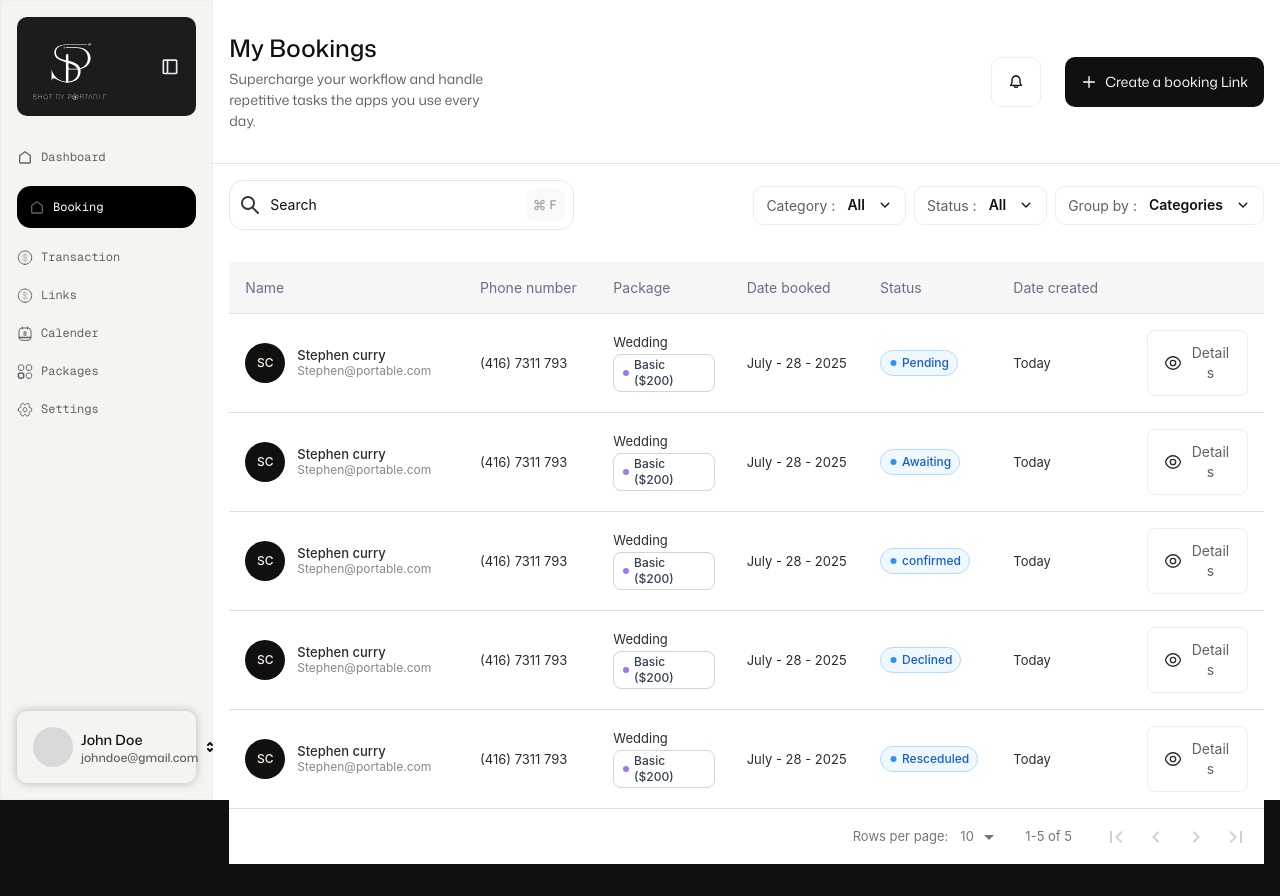
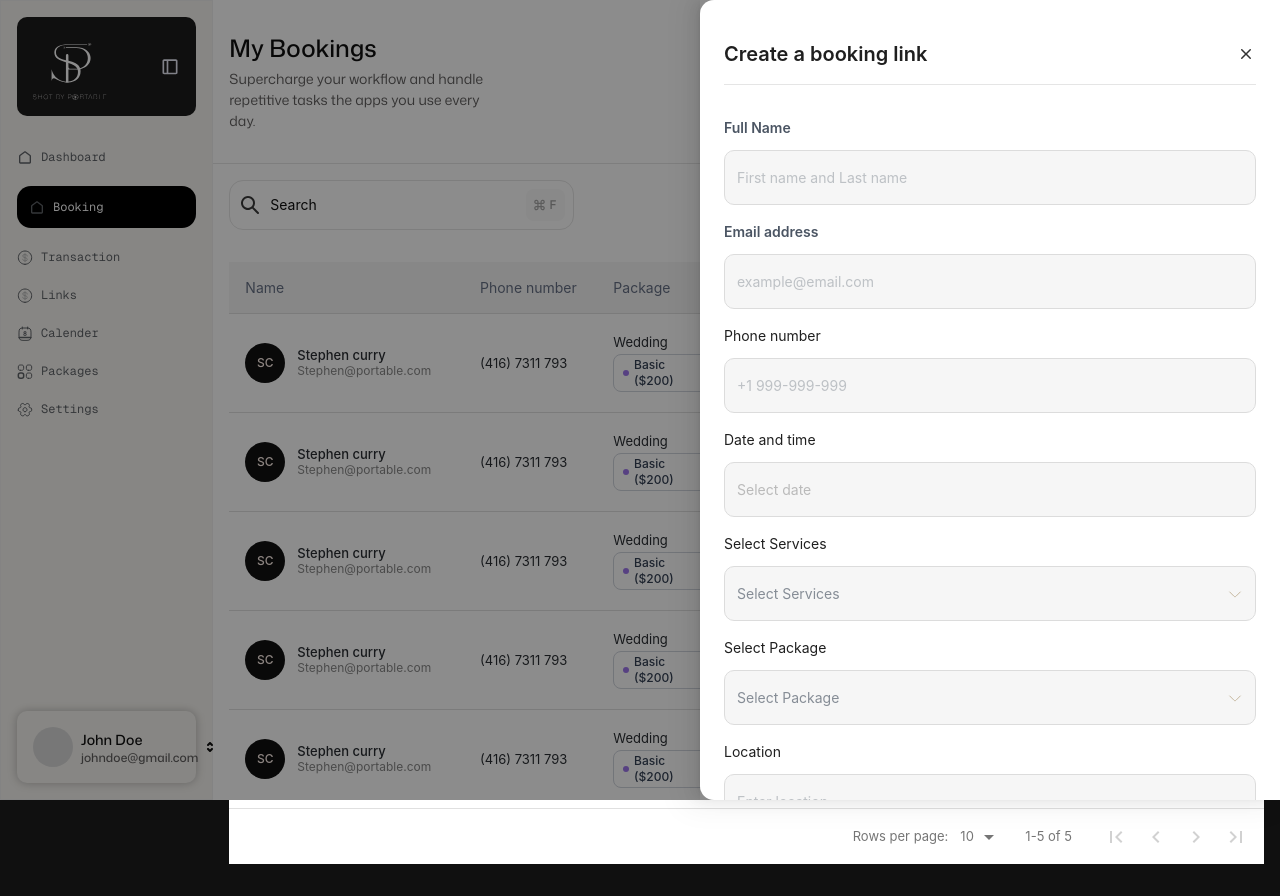
Before and after one commit to oluwaferanmi12/photography, a Next.js app: page /booking in a window 1280 px wide. Both pictures are taken after a click on the button "Create a booking Link". Built offline with nearby package versions, Linux system fonts and the light colour scheme; a web font is replaced by a local one; what @ant-design/nextjs-registry would draw is missing.

Commit message:
update on booking

```diff
--- a/src/app/(admin)/booking/page.tsx
+++ b/src/app/(admin)/booking/page.tsx
@@ -9,8 +9,13 @@ import Image from "next/image";
 import { useState } from "react";
 import { ResponsiveDrawer } from "@/components/admin-components/sideNav/responsive-drawer/responsive-drawer";
 import { Col, Row } from "antd";
-import RootLayout from "../layout";
 import AdminPageLayout from "@/adminLayouts/admin-page-layout";
+import { Input } from "@/components/inputs/input";
+import CustomSelect from "@/components/inputs/custom-select/custom-select";
+import DatePicker from "react-datepicker";
+import "react-datepicker/dist/react-datepicker.css";
+
+
 
 interface Booking {
   name: string;
@@ -80,6 +85,11 @@ export default function Booking() {
   const [drawerOpen, setDrawerOpen] = useState(false);
   const [selectedBooking, setSelectedBooking] = useState<Booking | null>(null);
   const [openBookingDetails, setOpenBookingDetails] = useState(false);
+  const [selectedService, setSelectedService] = useState("");
+  const [selectedPackage, setSelectedPackage] = useState("");
+  const [selectedDate, setSelectedDate] = useState<Date | null>(null);
+
+
 
   const handleViewDetails = (row: Booking) => {
     setSelectedBooking(row);
@@ -161,13 +171,32 @@ export default function Booking() {
       ),
     },
   ];
+
+  // booking
+  const services = [
+    { label: "Weddings", value: "wedding" },
+    { label: "Birthdays", value: "birthday" },
+    { label: "Videography", value: "videography" },
+    { label: "Kids & infants", value: "kids" },
+    { label: "Lifestyle & events", value: "lifestyle" },
+    { label: "Make up & Gele", value: "makeup" },
+    { label: "Family", value: "family" },
+  ];
+
+  const packages = [
+    { label: "Basic", value: "Basic ($400 plus tax)" },
+    { label: "Premium", value: "Premium ($900 plus tax)" },
+    { label: "Pro+", value: "Pro+ ($1500 plus tax)" },
+  ];
+
   return (
     <AdminPageLayout
       headerProps={{
         dashTitle: "My Bookings",
-        dashDescription: "Supercharge your workflow and handle repetitive tasks the apps you use every day.",
+        dashDescription:
+          "Supercharge your workflow and handle repetitive tasks the apps you use every day.",
         buttonTitle: "Create a booking Link",
-        buttonOnClick: () => setOpenBookingDetails(true)
+        buttonOnClick: () => setOpenBookingDetails(true),
       }}
     >
       <BaseDataTable columns={columns} data={data} />
@@ -295,13 +324,93 @@ export default function Booking() {
       {/* BOOKING DETAILS DRAWER */}
       <ResponsiveDrawer
         title="Create a booking link"
-        open={drawerOpen}
+        open={openBookingDetails}
         onClose={() => setOpenBookingDetails(false)}
       >
-        <div>
+        <div className="pb-14">
+          <form>
+            <div className="flex flex-col gap-4">
+              <div className="w-full flex flex-col gap-3">
+                <label
+                  htmlFor="name"
+                  className="text-grayish-500 font-semibold"
+                >
+                  Full Name
+                </label>
+                <Input variant="admin" placeholder="First name and Last name" />
+              </div>
+              <div className="w-full flex flex-col gap-3">
+                <label
+                  htmlFor="email"
+                  className="text-grayish-500 font-semibold"
+                >
+                  Email address
+                </label>
+                <Input variant="admin" placeholder="example@email.com" />
+              </div>
+              <div className="w-full flex flex-col gap-3">
+                <label htmlFor="phone">Phone number</label>
+                <Input variant="admin" placeholder="+1 999-999-999" />
+              </div>
+              <div className="w-full flex flex-col gap-3">
+                <label htmlFor="phone">Date and time</label>
+                <div className="bg-bayfi-grey-300 border-bayfi-grey text-[#868D96] placeholder:text-[#868D96] border py-4 px-3 rounded-lg flex justify-between items-center w-full">
+                  <DatePicker
+                    selected={selectedDate}
+                    onChange={(date) => setSelectedDate(date)}
+                    dateFormat="MMMM d, yyyy"
+                    placeholderText="Select date"
+                    className="!w-full bg-transparent text-[#BABABA] placeholder:text-[#BABABA] focus:outline-none"
+                    calendarClassName="bg-[#1a1a1a] text-[#BABABA] !w-full rounded-xl border-[#575252]"
+                  />
+                </div>
+              </div>
+              <div className="w-full flex flex-col gap-3">
+                <label htmlFor="phone">Select Services</label>
+                <CustomSelect
+                  variant="admin"
+                  selectData={services}
+                  defaultOption="Select Services"
+                  selectValue={selectedService}
+                  setSelectedValue={setSelectedService}
+                />
+              </div>
+              <div className="w-full flex flex-col gap-3">
+                <label htmlFor="phone">Select Package</label>
+                <CustomSelect
+                  variant="admin"
+                  selectData={packages}
+                  defaultOption="Select Package"
+                  selectValue={selectedPackage}
+                  setSelectedValue={setSelectedPackage}
+                />
+              </div>
+              <div className="w-full flex flex-col gap-3">
+                <label htmlFor="location">Location</label>
+                <Input variant="admin" placeholder="Enter location" />
+              </div>
+              <div className="w-full flex flex-col gap-3">
+                <label htmlFor="phone">Select Add ons(optional)</label>
+                <CustomSelect
+                  variant="admin"
+                  selectData={packages}
+                  defaultOption="Make up"
+                  selectValue={selectedPackage}
+                  setSelectedValue={setSelectedPackage}
+                />
+              </div>
 
+              {/*  */}
+            </div>
+            <div className="flex justify-between mt-3">
+              <p className="text-[#292D32] text-xl font-normal">Total</p>
+              <p className="text-black text-2xl font-medium">$1200.00</p>
+            </div>
+            <div className="mt-5">
+              <button className="w-full text-white py-4 px-8 rounded-full bg-[#1B1B1B]">Send booking link</button>
+            </div>
+          </form>
         </div>
-
       </ResponsiveDrawer>
     </AdminPageLayout>
   );
--- a/src/app/globals.css
+++ b/src/app/globals.css
@@ -100,6 +100,8 @@
   --color-admin-light-50: #EFEEEE;
   --color-admin-light-50: #EFEEEE;
   --color-bayfi-grey: #DCDCDC;
+  --color-bayfi-grey-300: #F6F6F6;
+  --color-grayish-500: #4B5563;
 
   --breakpoint-3xl: 1400px;
 
--- a/src/components/admin-components/sideNav/responsive-drawer/responsive-drawer.tsx
+++ b/src/components/admin-components/sideNav/responsive-drawer/responsive-drawer.tsx
@@ -1,7 +1,6 @@
 "use client";
 
-
-import closeIcon from "@/assets/svgs/Admin_svgs/modal-cancel.svg"
+import closeIcon from "@/assets/svgs/Admin_svgs/modal-cancel.svg";
 import { Drawer } from "antd";
 import { useMediaQuery } from "usehooks-ts";
 import { ReactNode } from "react";
@@ -27,15 +26,20 @@ export const ResponsiveDrawer = ({
       placement={isMobile ? "bottom" : "right"}
       open={open}
       onClose={onClose}
-      height={isMobile ? "85%" : undefined}
-      width={isMobile ? undefined : 480}
-      className="!rounded-tl-xl md:!rounded-l-xl"
+      height={isMobile ? "85%" : "100%"}
+      width={isMobile ? undefined : 580}
+      className="!rounded-tl-xl md:!rounded-l-xl "
       closeIcon={null}
     >
       <div className="flex justify-between items-center py-4">
         <p className="font-semibold text-xl">{title}</p>
         <span>
-                <Image onClick={onClose} src={closeIcon} className="cursor-pointer" alt="close icon" />
+          <Image
+            onClick={onClose}
+            src={closeIcon}
+            className="cursor-pointer"
+            alt="close icon"
+          />
         </span>
       </div>
       <hr className="py-4" />
--- a/src/components/contact-form/contact-form.tsx
+++ b/src/components/contact-form/contact-form.tsx
@@ -70,27 +70,28 @@ export const ContactFrom = ({
             <div className="flex gap-5">
               <div className="w-1/2 flex flex-col gap-3">
                 <label htmlFor="firstname">First name</label>
-                <Input placeholder="Enter your first name" />
+                <Input variant="user" placeholder="Enter your first name" />
               </div>
               <div className="w-1/2 flex flex-col gap-3">
                 <label htmlFor="lastname">Last name</label>
-                <Input placeholder="Enter your last name" />
+                <Input variant="user" placeholder="Enter your last name" />
               </div>
             </div>
             {/* Email */}
             <div className="w-full flex flex-col gap-3">
               <label htmlFor="email">Email address</label>
-              <Input placeholder="Example@email.com" />
+              <Input variant="user" placeholder="Example@email.com" />
             </div>
             {/* Phone Number */}
             <div className="w-full flex flex-col gap-3">
               <label htmlFor="phone">Phone number</label>
-              <Input placeholder="+1 999-999-999" />
+              <Input variant="user" placeholder="+1 999-999-999" />
             </div>
             {/* Services */}
             <div className="w-full flex flex-col gap-3">
               <label htmlFor="phone">Select Services</label>
               <CustomSelect
+                variant="user"
                 selectData={services}
                 defaultOption="Select services"
                 selectValue={selectedService}
@@ -101,6 +102,7 @@ export const ContactFrom = ({
             <div className="w-full flex flex-col gap-3">
               <label htmlFor="phone">Select package</label>
               <CustomSelect
+                variant="user"
                 selectValue={selectedPackage}
                 setSelectedValue={setSelectedPackage}
                 defaultOption="Select package"
@@ -158,6 +160,7 @@ export const ContactFrom = ({
             <div className="w-full flex flex-col gap-3">
               <label htmlFor="phone">Location</label>
               <CustomSelect
+                variant="user"
                 selectValue={selectedPackage}
                 setSelectedValue={setSelectedPackage}
                 defaultOption="Provide your location"
--- a/src/components/inputs/custom-select/custom-select.tsx
+++ b/src/components/inputs/custom-select/custom-select.tsx
@@ -12,9 +12,11 @@ interface CustomSelectProps {
   defaultOption: string;
   selectValue: string;
   setSelectedValue: (value: string) => void;
+  variant: "user" | "admin"
 }
 
 const CustomSelect: React.FC<CustomSelectProps> = ({
+  variant,
   selectData,
   defaultOption,
   selectValue,
@@ -42,24 +44,27 @@ const CustomSelect: React.FC<CustomSelectProps> = ({
 
   const selectedLabel = selectData.find((item) => item.value === selectValue)?.label || defaultOption;
 
+  const userStyle = "w-full border cursor-pointer border-[#575252] text-left text-[#BABABA] px-5 py-2 rounded-xl bg-transparent flex justify-between items-center"
+
+  const adminStyle = "bg-bayfi-grey-300 border-bayfi-grey text-[#868D96] placeholder:text-[#868D96] border py-4 px-3 rounded-lg flex justify-between items-center w-full"
   return (
     <div ref={dropdownRef} className="relative w-full">
       <button
         type="button"
         onClick={() => setIsOpen(!isOpen)}
-        className="w-full border cursor-pointer border-[#575252] text-left text-[#BABABA] px-5 py-2 rounded-xl bg-transparent flex justify-between items-center"
+        className={ `${variant === "user" ? userStyle : adminStyle} cursor-pointer`}
       >
         {selectedLabel}
         <Image src={select_arrow} className="cursor-pointer w-4 h-4" alt="arrow_icon" />
       </button>
 
       {isOpen && (
-        <ul className="absolute z-50 w-full mt-1 bg-[#282824] border border-[#575252] rounded-xl shadow-lg">
+        <ul className={`absolute ${variant === "user" ? "bg-[#282824] border-[#575252] " : "bg-bayfi-grey-300 border-bayfi-grey "} z-50 w-full mt-1  border rounded-xl shadow-lg`}>
           {selectData.map((option) => (
             <li
               key={option.value}
               onClick={() => handleSelect(option.value)}
-              className="px-5 py-2 text-[#BABABA] cursor-pointer hover:text-black hover:bg-light-brown"
+              className={`${variant === "user" ? "text-[#BABABA] hover:text-black hover:bg-light-brown " : "text-grayish-500 hover:rounded-xl  hover:text-black hover:bg-blue-300 "}  px-5 py-2 cursor-pointer `}
             >
               {option.label}
             </li>
--- a/src/components/inputs/input.tsx
+++ b/src/components/inputs/input.tsx
@@ -1,13 +1,17 @@
 import React from "react";
 
 export const Input = ({
+  variant="user",
   placeholder,
 }: {
   placeholder: string;
+  variant: "user" | "admin"
 }) => {
+  const userStyle = "border-[#575252] placeholder:text-[#BABABA] border px-5 py-2 rounded-xl "
+  const adminStyle = "border-bayfi-grey text-[#868D96] placeholder:text-[#868D96] border py-4 px-3 rounded-lg bg-bayfi-grey-300"
   return (
-    <div className="border-[#575252] placeholder:text-[#BABABA] border px-5 py-2 rounded-xl ">
-      <input type="text" className="bg-transparent focus:outline-0  w-full" placeholder={placeholder} />
+    <div className={`${variant === "user" ? userStyle : adminStyle}`}>
+      <input type="text" className="bg-transparent placeholder:text-sm  focus:outline-0  w-full" placeholder={placeholder} />
     </div>
   );
 };
```
Lines whose indentation alone changed are shown as unchanged.
